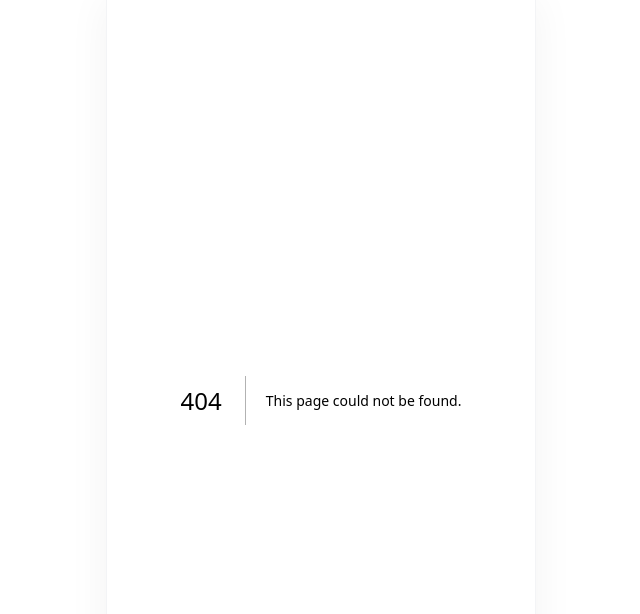
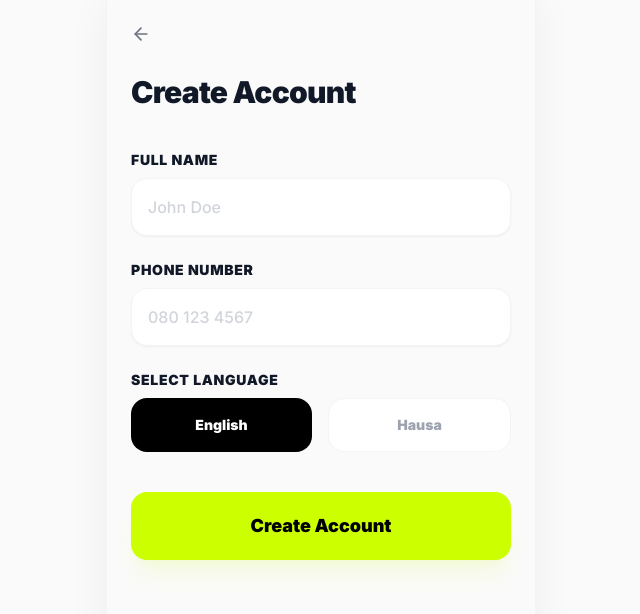
Before and after one commit to UsmanArazak/digilearn, a Next.js app: page /register in a window 1280 px wide. Before the commit this address had no page. Shown: the top 614 px of the page, without its empty margins (319-959 px from the left). Built offline with nearby package versions, Linux system fonts and the light colour scheme.

Commit message:
feat: Module 4 - Registration, Login, and AuthGuard using localStorage

```diff
--- a/src/app/home/page.tsx
+++ b/src/app/home/page.tsx
@@ -5,11 +5,13 @@ import Header from '@/components/Header';
 import BottomNav from '@/components/BottomNav';
 import SkillTrackCard from '@/components/SkillTrackCard';
 import { Smartphone, Globe, Mail, ShieldAlert } from 'lucide-react';
+import { AuthGuard } from '@/components/AuthGuard';
 
 export default function Home() {
   const { t } = useTranslation('common');
 
   return (
+    <AuthGuard>
       <div className="bg-off-white min-h-screen flex flex-col">
         <Header />
 
@@ -54,5 +56,6 @@ export default function Home() {
 
         <BottomNav />
       </div>
+    </AuthGuard>
   );
 }
--- /dev/null
+++ b/src/app/login/page.tsx
@@ -0,0 +1,80 @@
+'use client';
+
+import { useState } from 'react';
+import { useRouter } from 'next/navigation';
+import { useTranslation } from 'react-i18next';
+import { useAuth } from '@/hooks/useAuth';
+import { ArrowLeft } from 'lucide-react';
+import Link from 'next/link';
+
+export default function Login() {
+  const { t, i18n } = useTranslation('common');
+  const router = useRouter();
+  const { login } = useAuth();
+
+  const [phone, setPhone] = useState('');
+  const [error, setError] = useState('');
+
+  const handleLogin = (e: React.FormEvent) => {
+    e.preventDefault();
+    if (!phone) {
+      setError(t('auth.errors.fill_all'));
+      return;
+    }
+
+    const success = login(phone);
+    if (success) {
+      const savedUser = localStorage.getItem('digilearn_user');
+      if (savedUser) {
+        const parsedUser = JSON.parse(savedUser);
+        i18n.changeLanguage(parsedUser.language);
+      }
+      router.push('/home');
+    } else {
+      setError(t('auth.errors.no_account'));
+    }
+  };
+
+  return (
+    <div className="bg-off-white min-h-screen p-6 flex flex-col animate-fade-in">
+      <header className="mb-10">
+        <Link href="/" className="flex items-center gap-2 text-gray-500 font-bold hover:text-gray-900 transition-colors inline-flex">
+          <ArrowLeft size={20} />
+        </Link>
+        <h1 className="text-3xl font-black mt-6 tracking-tight">{t('auth.sign_in')}</h1>
+      </header>
+
+      <form onSubmit={handleLogin} className="flex flex-col gap-6">
+        <div>
+          <label className="block text-sm font-black mb-2 text-gray-900 uppercase tracking-wider">
+            {t('auth.phone_number')}
+          </label>
+          <input
+            type="tel"
+            value={phone}
+            onChange={(e) => setPhone(e.target.value)}
+            className="w-full bg-white p-4 rounded-2xl shadow-sm border border-gray-100 focus:border-accent focus:ring-1 focus:ring-accent outline-none transition-all placeholder:text-gray-300 font-medium"
+            placeholder="080 123 4567"
+          />
+        </div>
+
+        {error && (
+          <p className="text-red-500 text-sm font-bold animate-shake">{error}</p>
+        )}
+
+        <button
+          type="submit"
+          className="w-full bg-accent text-black font-black py-5 rounded-2xl text-lg mt-4 shadow-xl shadow-accent/10 active:scale-95 transition-all"
+        >
+          {t('auth.sign_in')}
+        </button>
+      </form>
+
+      <div className="mt-8 text-center">
+        <p className="text-gray-400 font-bold text-sm">
+           Don&apos;t have an account? <Link href="/register" className="text-gray-900">{t('auth.create_account')}</Link>
+        </p>
+      </div>
+    </div>
+  );
+}
--- a/src/app/page.tsx
+++ b/src/app/page.tsx
@@ -109,14 +109,14 @@ export default function LandingPage() {
         </div>
       </section>
 
-      {/* Stats row or CTA */}
+      {/* CTA Section */}
       <div className="mt-auto px-2 pb-6">
-        <Link href="/home" className="w-full bg-accent text-gray-900 font-black py-6 rounded-[2.5rem] text-center text-lg active:scale-95 transition-all shadow-xl shadow-accent/10 block mb-4">
+        <Link href="/register" className="w-full bg-accent text-gray-900 font-black py-6 rounded-[2.5rem] text-center text-lg active:scale-95 transition-all shadow-xl shadow-accent/10 block mb-4">
           {t('landing.cta')}
         </Link>
-        <p className="text-center text-gray-400 font-bold text-sm">
+        <Link href="/login" className="text-center text-gray-400 font-bold text-sm block">
            {t('landing.sign_in')}
-        </p>
+        </Link>
       </div>
 
       {/* Floating Bottom Navigation (Aesthetic only like reference) */}
--- /dev/null
+++ b/src/app/register/page.tsx
@@ -0,0 +1,114 @@
+'use client';
+
+import { useState } from 'react';
+import { useRouter } from 'next/navigation';
+import { useTranslation } from 'react-i18next';
+import { useAuth } from '@/hooks/useAuth';
+import { ArrowLeft } from 'lucide-react';
+import Link from 'next/link';
+
+export default function Register() {
+  const { t, i18n } = useTranslation('common');
+  const router = useRouter();
+  const { register } = useAuth();
+
+  const [name, setName] = useState('');
+  const [phone, setPhone] = useState('');
+  const [language, setLanguage] = useState<'en' | 'ha'>(i18n.language === 'ha' ? 'ha' : 'en');
+  const [error, setError] = useState('');
+
+  const handleRegister = (e: React.FormEvent) => {
+    e.preventDefault();
+    if (!name || !phone) {
+      setError(t('auth.errors.fill_all'));
+      return;
+    }
+
+    const userData = {
+      name,
+      phone,
+      language,
+      createdAt: new Date().toISOString(),
+    };
+
+    register(userData);
+    i18n.changeLanguage(language);
+    router.push('/home');
+  };
+
+  return (
+    <div className="bg-off-white min-h-screen p-6 flex flex-col animate-fade-in">
+      <header className="mb-10">
+        <Link href="/" className="flex items-center gap-2 text-gray-500 font-bold hover:text-gray-900 transition-colors inline-flex">
+          <ArrowLeft size={20} />
+        </Link>
+        <h1 className="text-3xl font-black mt-6 tracking-tight">{t('auth.create_account')}</h1>
+      </header>
+
+      <form onSubmit={handleRegister} className="flex flex-col gap-6">
+        <div>
+          <label className="block text-sm font-black mb-2 text-gray-900 uppercase tracking-wider">
+            {t('auth.full_name')}
+          </label>
+          <input
+            type="text"
+            value={name}
+            onChange={(e) => setName(e.target.value)}
+            className="w-full bg-white p-4 rounded-2xl shadow-sm border border-gray-100 focus:border-accent focus:ring-1 focus:ring-accent outline-none transition-all placeholder:text-gray-300 font-medium"
+            placeholder="John Doe"
+          />
+        </div>
+
+        <div>
+          <label className="block text-sm font-black mb-2 text-gray-900 uppercase tracking-wider">
+            {t('auth.phone_number')}
+          </label>
+          <input
+            type="tel"
+            value={phone}
+            onChange={(e) => setPhone(e.target.value)}
+            className="w-full bg-white p-4 rounded-2xl shadow-sm border border-gray-100 focus:border-accent focus:ring-1 focus:ring-accent outline-none transition-all placeholder:text-gray-300 font-medium"
+            placeholder="080 123 4567"
+          />
+        </div>
+
+        <div>
+          <label className="block text-sm font-black mb-2 text-gray-900 uppercase tracking-wider">
+            {t('auth.select_language')}
+          </label>
+          <div className="flex gap-4">
+            <button
+              type="button"
+              onClick={() => setLanguage('en')}
+              className={`flex-1 p-4 rounded-2xl font-black text-sm transition-all ${
+                language === 'en' ? 'bg-black text-white' : 'bg-white text-gray-400 border border-gray-100'
+              }`}
+            >
+              English
+            </button>
+            <button
+              type="button"
+              onClick={() => setLanguage('ha')}
+              className={`flex-1 p-4 rounded-2xl font-black text-sm transition-all ${
+                language === 'ha' ? 'bg-black text-white' : 'bg-white text-gray-400 border border-gray-100'
+              }`}
+            >
+              Hausa
+            </button>
+          </div>
+        </div>
+
+        {error && (
+          <p className="text-red-500 text-sm font-bold animate-shake">{error}</p>
+        )}
+
+        <button
+          type="submit"
+          className="w-full bg-accent text-black font-black py-5 rounded-2xl text-lg mt-4 shadow-xl shadow-accent/10 active:scale-95 transition-all"
+        >
+          {t('auth.create_account')}
+        </button>
+      </form>
+    </div>
+  );
+}
--- /dev/null
+++ b/src/components/AuthGuard.tsx
@@ -0,0 +1,26 @@
+'use client';
+
+import { useEffect } from 'react';
+import { useRouter } from 'next/navigation';
+import { useAuth } from '@/hooks/useAuth';
+
+export const AuthGuard = ({ children }: { children: React.ReactNode }) => {
+  const { user, loading } = useAuth();
+  const router = useRouter();
+
+  useEffect(() => {
+    if (!loading && !user) {
+      router.push('/');
+    }
+  }, [user, loading, router]);
+
+  if (loading || !user) {
+    return (
+      <div className="flex items-center justify-center min-h-screen bg-off-white">
+        <div className="w-8 h-8 border-4 border-accent border-t-transparent rounded-full animate-spin"></div>
+      </div>
+    );
+  }
+
+  return <>{children}</>;
+};
--- /dev/null
+++ b/src/hooks/useAuth.ts
@@ -0,0 +1,45 @@
+import { useState, useEffect } from 'react';
+
+export interface User {
+  name: string;
+  phone: string;
+  language: 'en' | 'ha';
+  createdAt: string;
+}
+
+export const useAuth = () => {
+  const [user, setUser] = useState<User | null>(null);
+  const [loading, setLoading] = useState(true);
+
+  useEffect(() => {
+    const savedUser = localStorage.getItem('digilearn_user');
+    if (savedUser) {
+      setUser(JSON.parse(savedUser));
+    }
+    setLoading(false);
+  }, []);
+
+  const register = (userData: User) => {
+    localStorage.setItem('digilearn_user', JSON.stringify(userData));
+    setUser(userData);
+  };
+
+  const login = (phone: string) => {
+    const savedUser = localStorage.getItem('digilearn_user');
+    if (savedUser) {
+      const parsedUser: User = JSON.parse(savedUser);
+      if (parsedUser.phone === phone) {
+        setUser(parsedUser);
+        return true;
+      }
+    }
+    return false;
+  };
+
+  const logout = () => {
+    localStorage.removeItem('digilearn_user');
+    setUser(null);
+  };
+
+  return { user, loading, register, login, logout, isAuthenticated: !!user };
+};
--- a/src/locales/en/common.json
+++ b/src/locales/en/common.json
@@ -43,5 +43,17 @@
       "lessons": "20+ Lessons",
       "languages": "2 Languages"
     }
+  },
+  "auth": {
+    "create_account": "Create Account",
+    "sign_in": "Sign In",
+    "full_name": "Full Name",
+    "phone_number": "Phone Number",
+    "select_language": "Select Language",
+    "errors": {
+      "fill_all": "Please fill all fields",
+      "no_account": "No account found with that number. Please register first.",
+      "welcome_back": "Welcome back!"
+    }
   }
 }
--- a/src/locales/ha/common.json
+++ b/src/locales/ha/common.json
@@ -43,5 +43,17 @@
       "lessons": "Darussa 20+",
       "languages": "Harsuna 2"
     }
+  },
+  "auth": {
+    "create_account": "Bude Asusu",
+    "sign_in": "Shiga Ciki",
+    "full_name": "Cikakken Suna",
+    "phone_number": "Lambar Waya",
+    "select_language": "Zaɓi Harshe",
+    "errors": {
+      "fill_all": "Da fatan za a cika dukkan bayanan",
+      "no_account": "Ba mu sami asusu da wannan lambar ba. Da fatan za a yi rajista tukuna.",
+      "welcome_back": "Barka da dawowa!"
+    }
   }
 }
```
Lines whose indentation alone changed are shown as unchanged.
